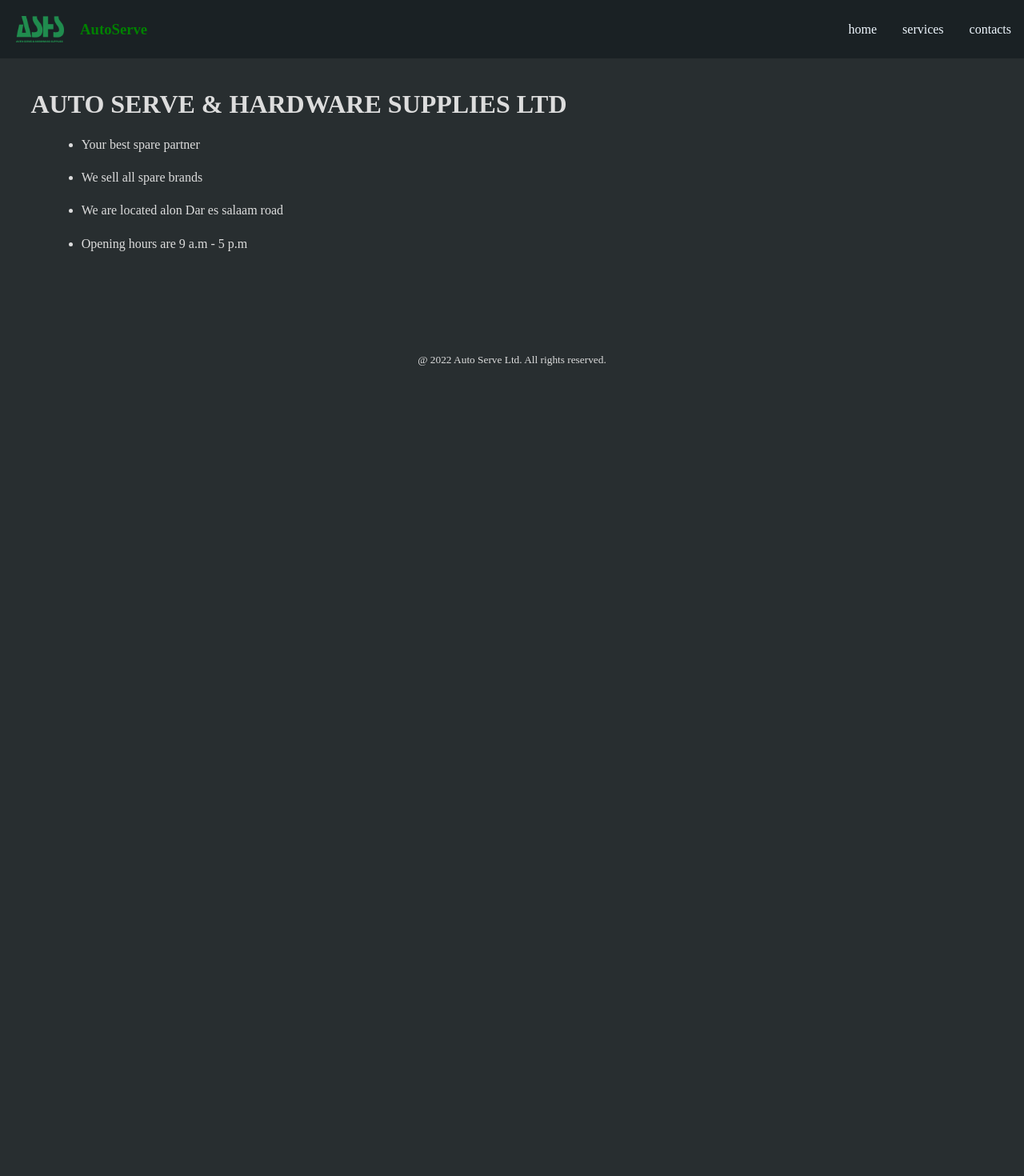
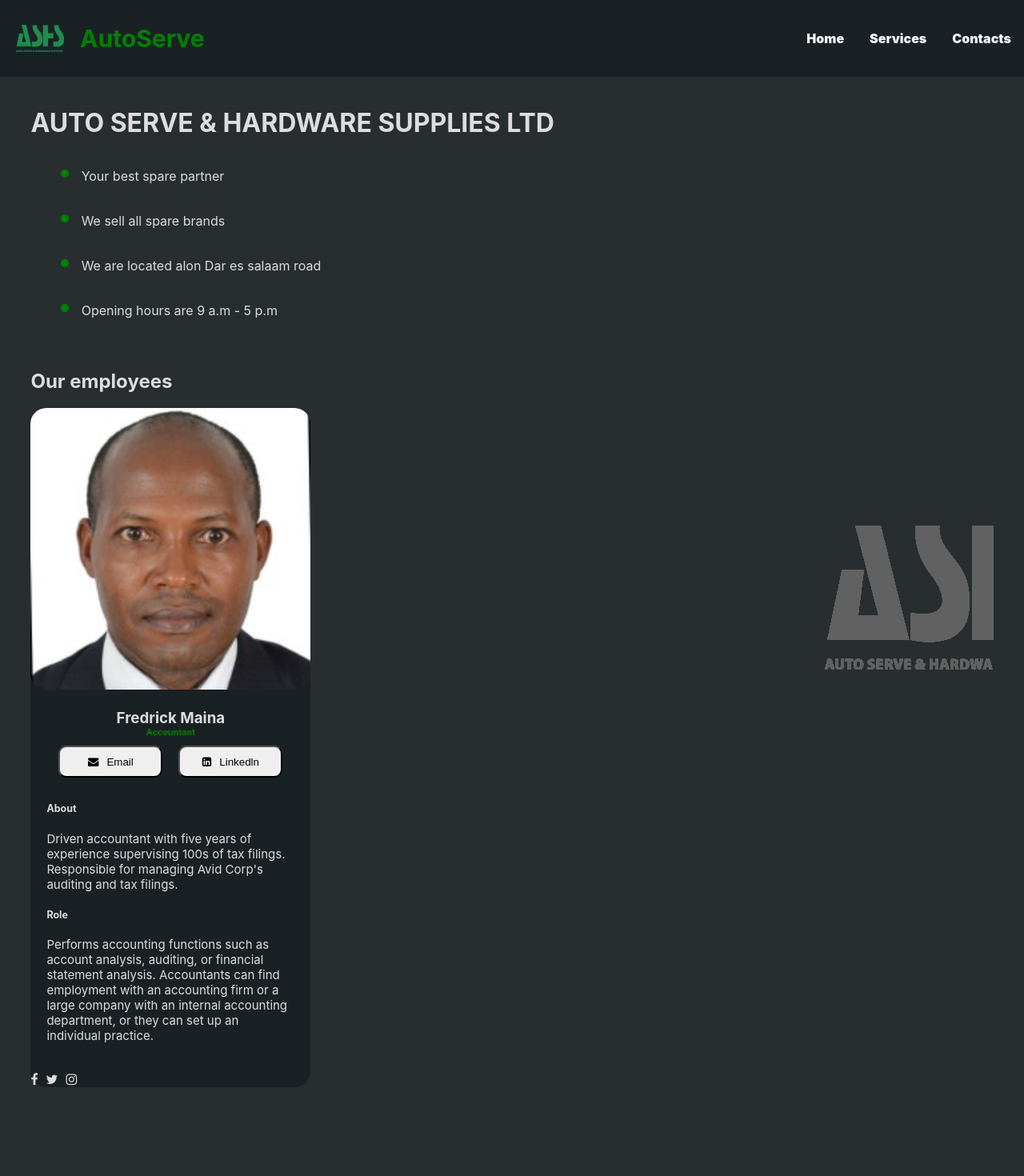
Before and after one commit to Byronodhiambo/AutoServe, a React (Create React App) app: page / in a window 1280 px wide. Shown: the top 1470 px of the page at 80% size. Before the commit the page ends 800 px from the top, so only its background shows below. Built offline with nearby package versions, Linux system fonts and the light colour scheme.

Commit message:
business card

```diff
--- a/public/index.html
+++ b/public/index.html
@@ -24,6 +24,10 @@
       work correctly both with client-side routing and a non-root public URL.
       Learn how to configure a non-root public URL by running `npm run build`.
     -->
+    <link
+      rel="stylesheet"
+      href="https://cdnjs.cloudflare.com/ajax/libs/font-awesome/4.7.0/css/font-awesome.min.css"
+    />
     <title>React App</title>
   </head>
   <body>
--- a/src/App.css
+++ b/src/App.css
@@ -41,6 +41,7 @@ body {
   padding: 0%;
   background-color: rgb(40, 46, 48);
   color: #ddd;
+  font-family: Inter, sans-serif;
 }
 .nav {
   display: flex;
@@ -53,6 +54,7 @@ body {
   padding: 14px 16px;
   display: inline;
   text-decoration: none;
+  font-weight: 900;
 }
 
 .logo {
@@ -61,6 +63,8 @@ body {
 .companyName {
   color: green;
   margin-right: auto;
+  font-weight: bolder;
+  font-size: 30px;
 }
 
 .nav-items li:hover {
@@ -70,10 +74,58 @@ body {
 
 .container {
   margin: 3%;
+  background-image: url(./images/AutoServecopy.png);
+  background-repeat: no-repeat;
+  background-position-x: right;
+  background-position-y: center;
 }
 
 .container li {
   margin: 2%;
+}
+.container li::marker {
+  color: green;
+  font-size: 30px;
+}
+
+.businessCard {
+  border-radius: 20px;
+  width: 350px;
+  background-color: rgb(26, 33, 36);
+}
+
+.businessContent {
+  padding: 20px;
+}
+.cardImage {
+  width: 100%;
+  border-radius: 20px;
+}
+.personalInfo {
+  text-align: center;
+}
+.personalInfo h6 {
+  color: green;
+}
+.info {
+  margin: 0%;
+}
+.personalInfo button {
+  margin: 10px;
+  width: 130px;
+  height: 40px;
+  border-radius: 10px;
+  text-align: center;
+}
+.fa {
+  margin-right: 10px;
+}
+.bio {
+  font-size: 15px;
+  margin: 0%;
+}
+.socialHandles {
+  display: flexbox;
 }
 
 footer {
--- /dev/null
+++ b/src/components/BussinesCards.js
@@ -0,0 +1,45 @@
+import React from "react";
+import fredrick from "../images/fredrick.jpeg";
+export default function BusinessCard() {
+  return (
+    <div className="businessCard">
+      <img className="cardImage" src={fredrick} />
+      <div className="businessContent">
+        <div className="personalInfo">
+          <h3 className="info">Fredrick Maina</h3>
+          <h6 className="info">Accountant</h6>
+          <span className="info">
+            <button>
+              <i class="fa fa-envelope" aria-hidden="true"></i>Email
+            </button>
+            <button>
+              <i class="fa fa-linkedin-square" aria-hidden="true"></i>Linkedln
+            </button>
+          </span>
+        </div>
+
+        <div className="bio">
+          <h5>About</h5>
+          <p>
+            Driven accountant with five years of experience supervising 100s of
+            tax filings. Responsible for managing Avid Corp's auditing and tax
+            filings.
+          </p>
+          <h5>Role</h5>
+          <p>
+            Performs accounting functions such as account analysis, auditing, or
+            financial statement analysis. Accountants can find employment with
+            an accounting firm or a large company with an internal accounting
+            department, or they can set up an individual practice.
+          </p>
+        </div>
+      </div>
+
+      <div className="socialHandles">
+        <i class="fa fa-facebook" aria-hidden="true"></i>
+        <i class="fa fa-twitter" aria-hidden="true"></i>
+        <i class="fa fa-instagram" aria-hidden="true"></i>
+      </div>
+    </div>
+  );
+}
--- a/src/components/Header.js
+++ b/src/components/Header.js
@@ -8,9 +8,9 @@ export default function Header() {
       <h3 className="companyName">AutoServe</h3>
 
       <ul className="nav-items">
-        <li>home</li>
-        <li>services</li>
-        <li>contacts</li>
+        <li>Home</li>
+        <li>Services</li>
+        <li>Contacts</li>
       </ul>
     </nav>
   );
--- a/src/components/MainContent.js
+++ b/src/components/MainContent.js
@@ -1,4 +1,5 @@
 import React from "react";
+import BussinesCard from "./BussinesCards";
 function MainContent() {
   return (
     <div className="container">
@@ -9,6 +10,10 @@ function MainContent() {
         <li>We are located alon Dar es salaam road</li>
         <li>Opening hours are 9 a.m - 5 p.m</li>
       </ul>
+      <br></br>
+      <h2>Our employees</h2>
+
+      <BussinesCard />
     </div>
   );
 }
```
Also changed, not shown: src/images/AutoServecopy.png (added), src/images/fredrick.jpeg (added).
